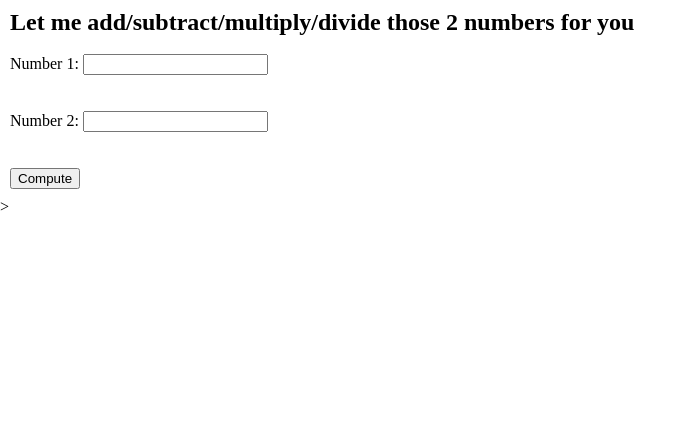
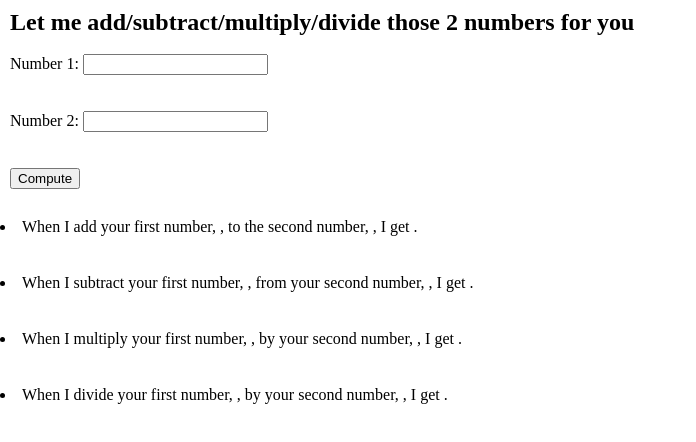
Before and after one commit to sandeepmj/calc-homework, a plain HTML site: page index.html in a window 1280 px wide. Shown: the whole page, without its empty margins (0-696 px from the left). Drawn offline with nearby package versions, Linux system fonts and the light colour scheme.

Commit message:
result text

```diff
--- a/index.html
+++ b/index.html
@@ -39,9 +39,26 @@
         </p>
 
 
-        <div id="results">
+        <div class="results" id="final-results">
             <p>
-                When I add your first number, <span class="first-number"></span>, to the second number, <span class="second-number"></span>, I get <span id="total-sum"></span>.
+                <li>
+                    When I add your first number, <span class="first-number"></span>, to the second number, <span class="second-number"></span>, I get <span id="show-sum"></span>.
+                </li>
+            </p>
+            <p>
+                <li>
+                    When I subtract your first number, <span class="first-number"></span>, from your second number, <span class="second-number"></span>, I get <span id="show-difference"></span>.
+                </li>
+            </p>
+            <p>
+                <li>
+                    When I multiply your first number, <span class="first-number"></span>, by your second number, <span class="second-number"></span>, I get <span id="show-product"></span>.
+                </li>
+            </p>
+            <p>
+                <li>
+                    When I divide your first number, <span class="first-number"></span>, by your second number, <span class="second-number"></span>, I get <span id="show-quotient"></span>.
+                </li>
             </p>
         </div>
 
@@ -52,4 +69,3 @@
     </body>
 
 </html>
->
```
